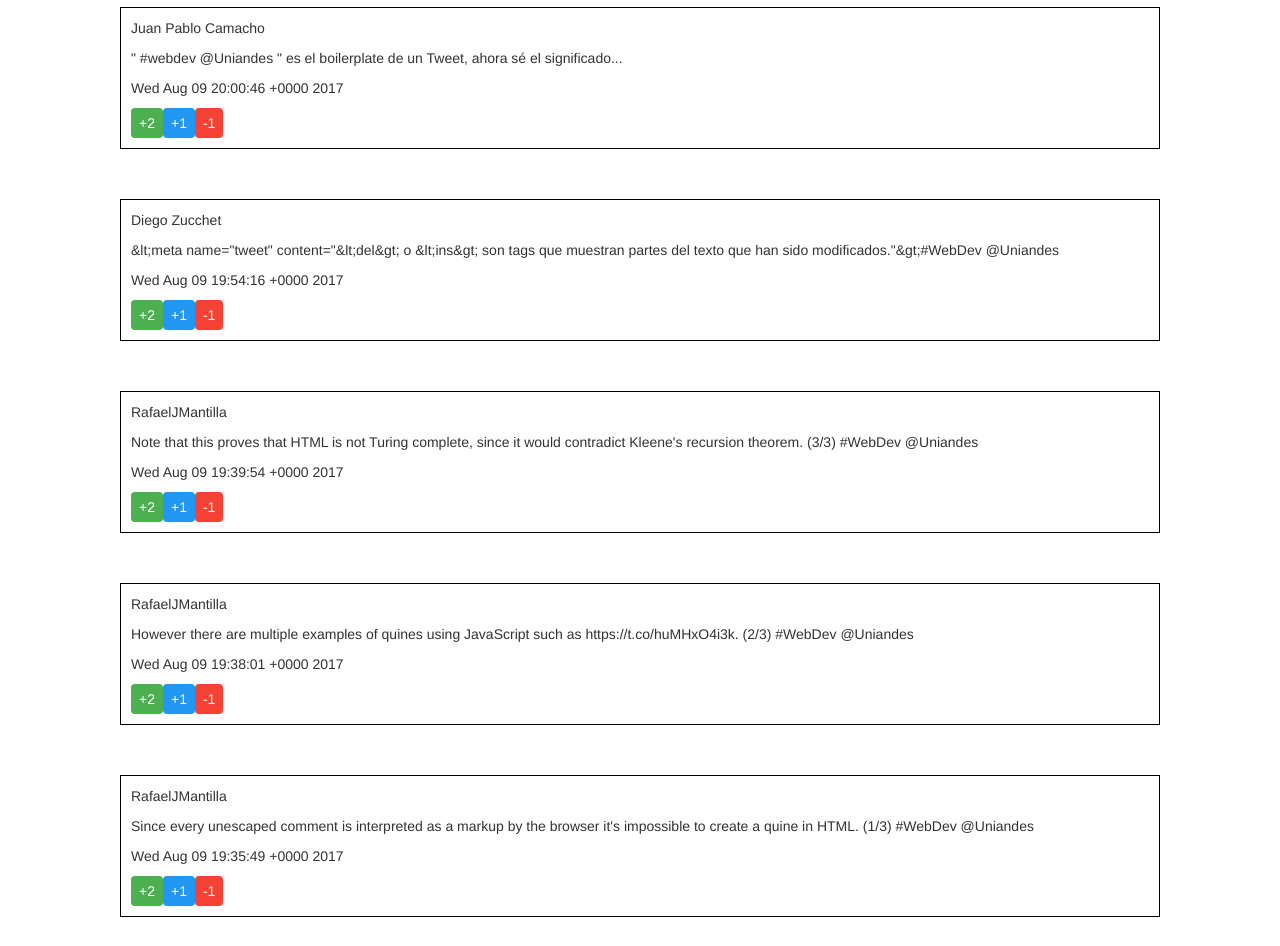
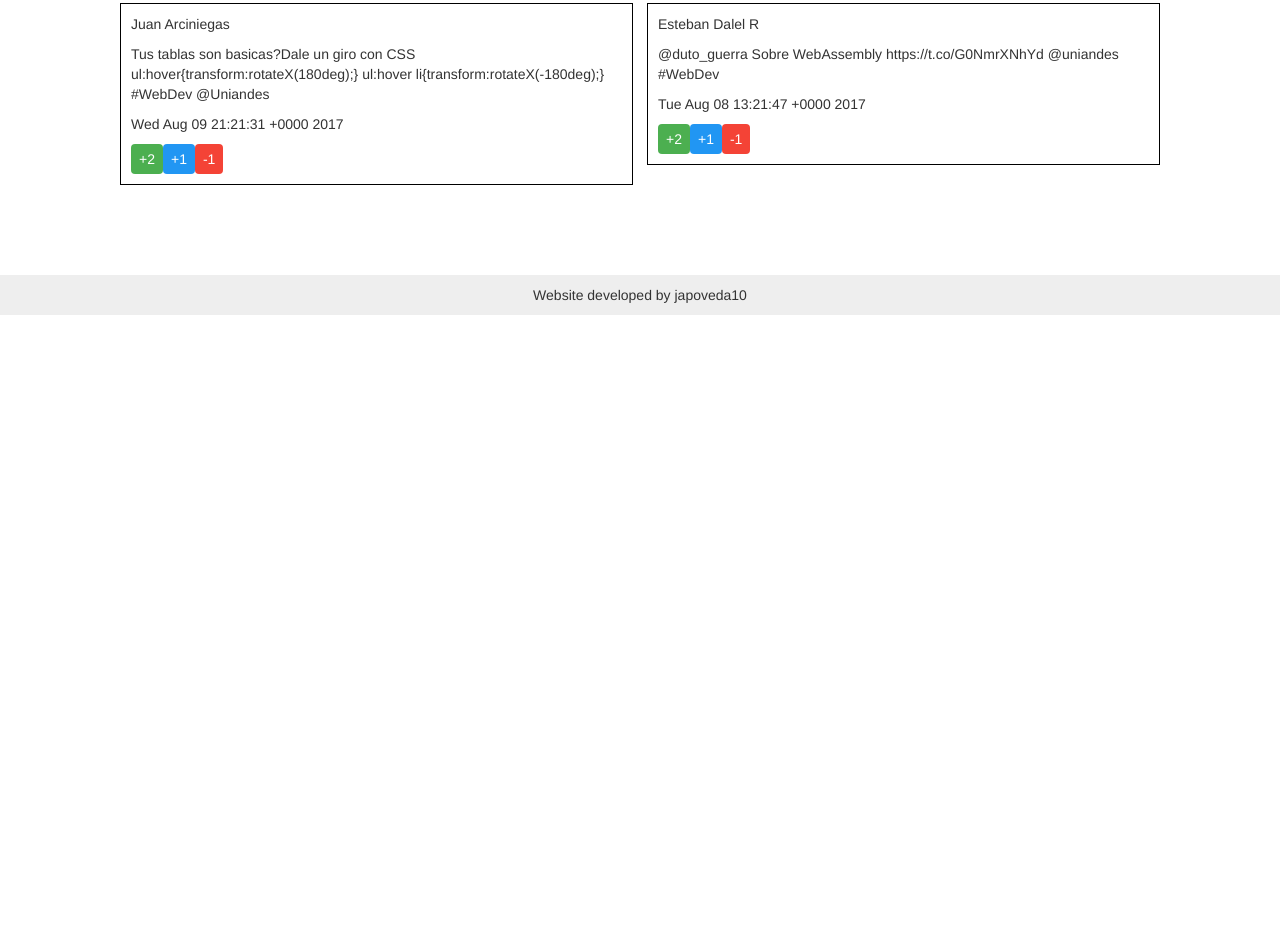
Before and after one commit to japoveda10/WebDev, a plain HTML site: page webDevCourseTweets/webDevTweets.html in a window 1280 px wide. Shown: the part 4154-5100 px from the top of the page. After the commit the page ends 4469 px from the top, so only its background shows below. Drawn offline with nearby package versions, Linux system fonts and the light colour scheme.

Commit message:
Added style details

```diff
--- a/webDevCourseTweets/css/webDevTweets.css
+++ b/webDevCourseTweets/css/webDevTweets.css
@@ -12,9 +12,9 @@ h1 {
 }
 
 .tweets {
-  -webkit-column-count: 1; /* Chrome, Safari, Opera */
-  -moz-column-count: 1; /* Firefox */
-  column-count: 1;
+  -webkit-column-count: 2; /* Chrome, Safari, Opera */
+  -moz-column-count: 2; /* Firefox */
+  column-count: 2;
   margin-left: 50px;
   margin-right: 50px;
   margin-bottom: 50px;
@@ -48,4 +48,6 @@ h1 {
 
 #footer {
   text-align: center;
+  background-color: #eee;
+  padding: 10px;
 }
--- a/webDevCourseTweets/webDevTweets.html
+++ b/webDevCourseTweets/webDevTweets.html
@@ -45,7 +45,7 @@
                 Tweets <span class="caret"></span>
               </a>
               <ul class="dropdown-menu" role="menu">
-                <li><a href="#">HTML tweets</a></li>
+                <li class="active"><a href="#">HTML tweets</a></li>
                 <li><a href="#">CSS tweets</a></li>
                 <li><a href="#">Bootstrap tweets</a></li>
               </ul>
@@ -82,7 +82,7 @@
 
   <!-- Footer -->
   <footer id="footer">
-    JAPG
+    Website developed by japoveda10
   </footer>
 
   <script>
```
